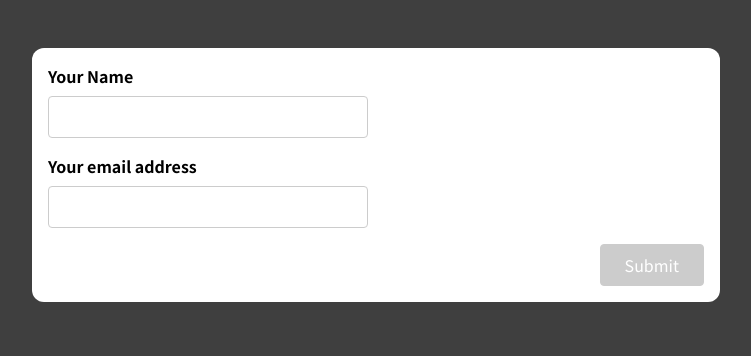
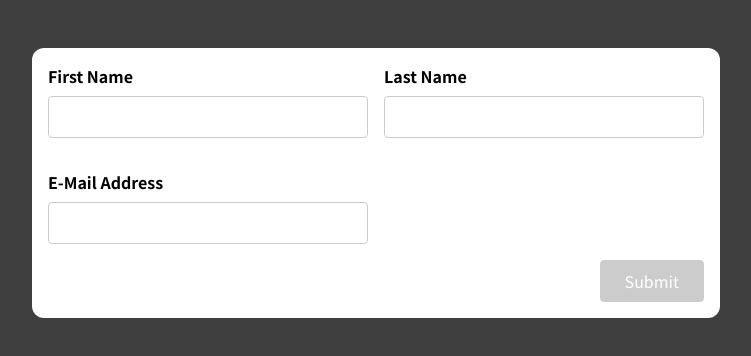
Before and after one commit to rolandasan/react-complete-guide, a React (Create React App) app in the folder section-16-working-with-forms/: page / in a window 1280 px wide. Shown: the top 356 px of the page, without its empty margins (264-1015 px from the left). Built offline with nearby package versions, Linux system fonts and the light colour scheme.

Commit message:
Applied custom hook on separate form

```diff
--- a/section-16-working-with-forms/src/App.tsx
+++ b/section-16-working-with-forms/src/App.tsx
@@ -1,10 +1,10 @@
 import React from 'react';
-import { SimpleInput } from './components/SimpleInput';
+import { BasicForm } from './components/BasicForm';
 
 export const App: React.FC = () => {
     return (
         <div className='app'>
-            <SimpleInput />
+            <BasicForm />
         </div>
     );
 };
--- a/section-16-working-with-forms/src/components/BasicForm.tsx
+++ b/section-16-working-with-forms/src/components/BasicForm.tsx
@@ -1,24 +1,98 @@
-import React from 'react';
+import React, { FormEvent } from 'react';
+import { useInput } from '../hooks/UseInput';
+
+const isNotEmpty = (value: string): boolean => value.trim() !== '';
+const isValidEmail = (value: string): boolean => value.includes('@');
 
 export const BasicForm: React.FC = () => {
+    const {
+        value: firstNameValue,
+        isValid: firstNameIsValid,
+        hasError: firstNameInputHasError,
+        valueChangeHandler: firstNameChangeHandler,
+        inputBlurHandler: firstNameBlurHandler,
+        resetInput: firstNameInputReset,
+    } = useInput(isNotEmpty);
+    const {
+        value: lastNameValue,
+        isValid: lastNameIsValid,
+        hasError: lastNameInputHasError,
+        valueChangeHandler: lastNameChangeHandler,
+        inputBlurHandler: lastNameBlurHandler,
+        resetInput: lastNameInputReset,
+    } = useInput(isNotEmpty);
+    const {
+        value: emailValue,
+        isValid: emailIsValid,
+        hasError: emailInputHasError,
+        valueChangeHandler: emailChangeHandler,
+        inputBlurHandler: emailBlurHandler,
+        resetInput: emailInputReset,
+    } = useInput((value) => isNotEmpty(value) && isValidEmail(value));
+
+    const firstNameClasses = firstNameInputHasError ? 'form-control invalid' : 'form-control';
+    const lastNameClasses = lastNameInputHasError ? 'form-control invalid' : 'form-control';
+    const emailClasses = emailInputHasError ? 'form-control invalid' : 'form-control';
+
+    let isFormValid = false;
+
+    if (firstNameIsValid && lastNameIsValid && emailIsValid) {
+        isFormValid = true;
+    }
+
+    const submitHandler = (event: FormEvent): void => {
+        event.preventDefault();
+
+        if (!isFormValid) {
+            return;
+        }
+        firstNameInputReset();
+        lastNameInputReset();
+        emailInputReset();
+    };
+
     return (
-        <form>
+        <form onSubmit={submitHandler}>
             <div className='control-group'>
                 <div className='form-control'>
-                    <label htmlFor='name'>First Name</label>
-                    <input type='text' id='name' />
+                    <label htmlFor='firstName'>First Name</label>
+                    <input
+                        className={firstNameClasses}
+                        type='text'
+                        id='firstName'
+                        onChange={firstNameChangeHandler}
+                        onBlur={firstNameBlurHandler}
+                        value={firstNameValue}
+                    />
+                    {firstNameInputHasError && <p className='error-text'>Please enter first name</p>}
                 </div>
                 <div className='form-control'>
-                    <label htmlFor='name'>Last Name</label>
-                    <input type='text' id='name' />
+                    <label htmlFor='lastName'>Last Name</label>
+                    <input
+                        className={lastNameClasses}
+                        type='text'
+                        id='lastName'
+                        onChange={lastNameChangeHandler}
+                        onBlur={lastNameBlurHandler}
+                        value={lastNameValue}
+                    />
+                    {lastNameInputHasError && <p className='error-text'>Please enter last name</p>}
                 </div>
             </div>
             <div className='form-control'>
-                <label htmlFor='name'>E-Mail Address</label>
-                <input type='text' id='name' />
+                <label htmlFor='email'>E-Mail Address</label>
+                <input
+                    className={emailClasses}
+                    type='email'
+                    id='email'
+                    onChange={emailChangeHandler}
+                    onBlur={emailBlurHandler}
+                    value={emailValue}
+                />
+                {emailInputHasError && <p className='error-text'>Please enter valid email address</p>}
             </div>
             <div className='form-actions'>
-                <button>Submit</button>
+                <button disabled={!isFormValid}>Submit</button>
             </div>
         </form>
     );
```
